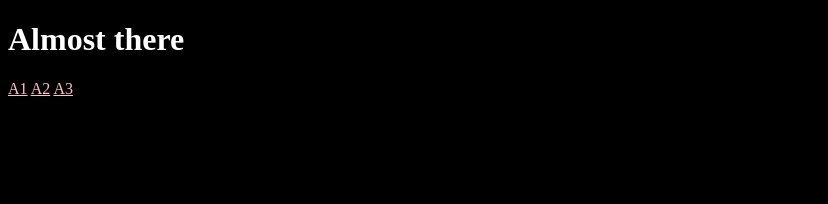
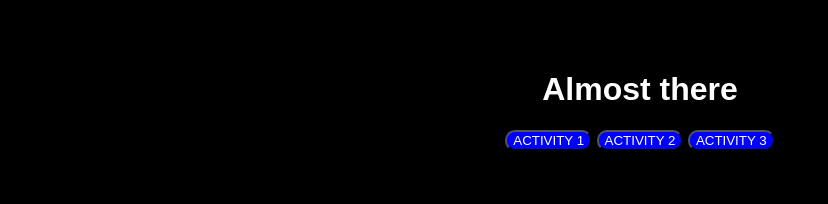
Before and after one commit to gabuh/dw1a3, a plain HTML site: page index.html in a window 1280 px wide. Shown: the whole page, without its empty margins (0-828 px from the left). Drawn offline with Linux system fonts and the light colour scheme.

Commit message:
buttons and stuff

```diff
--- a/index.html
+++ b/index.html
@@ -3,13 +3,20 @@
   <head>
     <meta http-equiv="content-type" content="text/html; charset=utf-8"/>
     <link rel="stylesheet" href="styles.css"/>
+    <script type="text/javascript" src="script.js"  charset="utf-8">
+
+    </script>
     <title>Web Development Classes Dashboard</title>
+
   </head>
   <body>
     <h1>Almost there</h1>
-      <a href="http://gabuh.github.io/dw1a3/A1">A1</a>
-      <a href="http://gabuh.github.io/dw1a3/A1">A2</a>
-      <a href="http://gabuh.github.io/dw1a3/A1">A3</a>
+    <div style="text-align: center;">
+      <button class="btn bnt-primary" onclick="goPage(1)" type="Just look at me now">Activity 1</button>
+      <button class="btn bnt-primary" onclick="goPage(2)" type="Just look at me now">Activity 2</button>
+      <button class="btn bnt-primary" onclick="goPage(3)" type="Just look at me now">Activity 3</button>
+
+    </div>
 
   </body>
 </html>
--- a/script.js
+++ b/script.js
@@ -0,0 +1,4 @@
+function goPage(x){
+  let y = "https://gabuh.github.io/dw1a3/A";
+  window.location.href = y+x;
+}
--- a/styles.css
+++ b/styles.css
@@ -1,8 +1,14 @@
 body {
   background-color: black;
+  margin: auto;
+  width: 640px;
+  padding: 50px;
+  font-family: 'Lexend Deca', sans-serif;
+  color: #2E475D;
 }
 h1 {
   color: white;
+  text-align: center;
 }
 
 p {
@@ -12,3 +18,21 @@ p {
 a {
   color: pink;
 }
+
+@media only screen and (min-device-width: 320px) and (max-device-width: 480px){
+  img.gallery{
+    display: block;
+  }
+}
+@media only screen and (min-device-width: 1224px){
+  img.gallery{
+    float: left;
+  }
+}
+
+.btn{
+  text-transform: uppercase;
+  background-color: blue;
+  border-radius: 10px;
+  color: white;
+}
```
